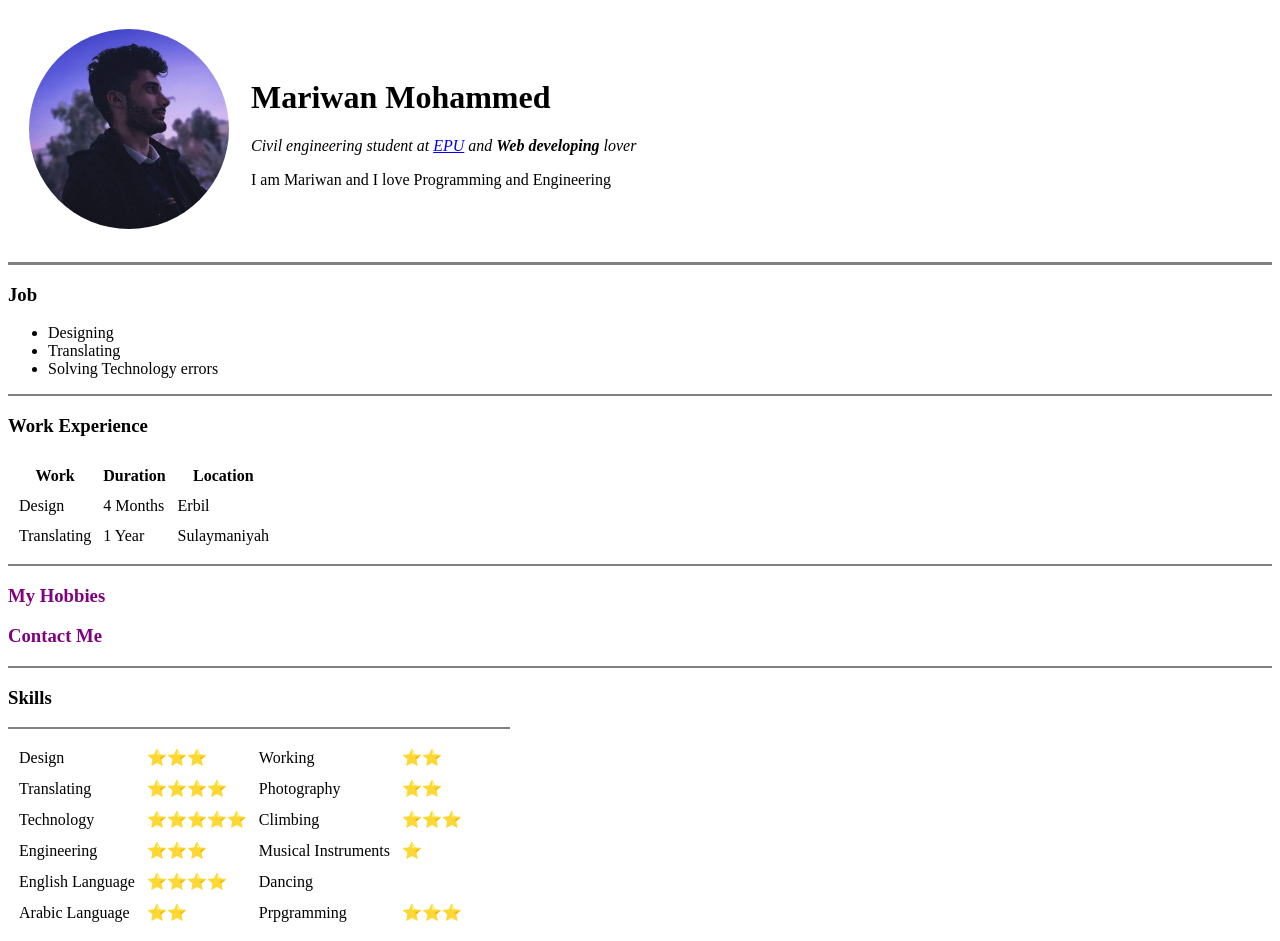
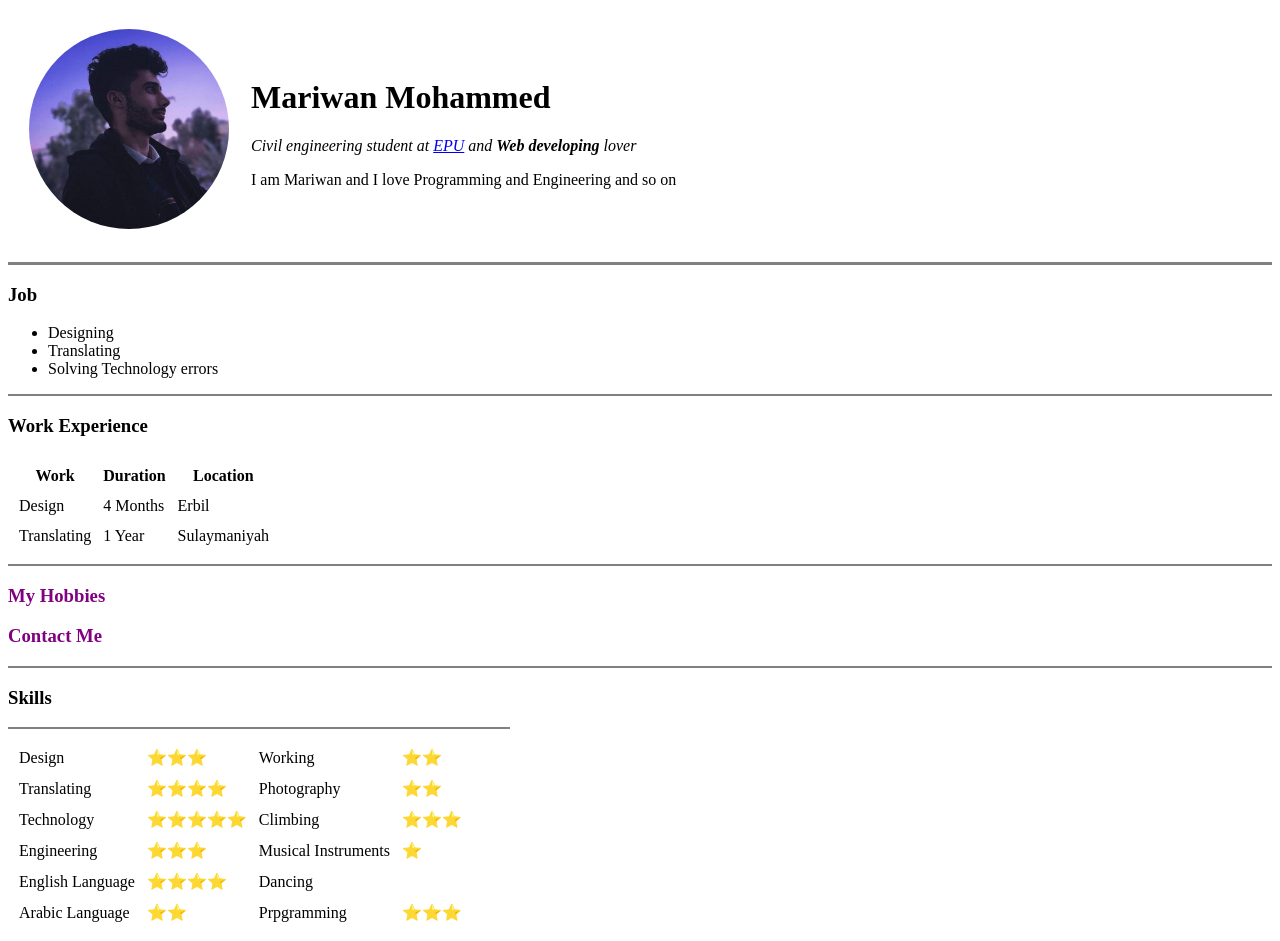
Before and after one commit to Mariwan007/cv, a plain HTML site: page index.html in a window 1280 px wide. Drawn offline with Linux system fonts and the light colour scheme.

Commit message:
add initial cv website files

```diff
--- a/index.html
+++ b/index.html
@@ -36,7 +36,7 @@ color: purple;
       <td><img src="images/malo.jpg" alt="Mariwan's Profile Picture" width="200px" height="200px"></td>
       <td>  <h1>Mariwan Mohammed</h1>
         <p><em>Civil engineering student at <a href="https://epu.edu.iq/">EPU</a> and <strong>Web developing</strong> lover</em></p>
-        <p>I am Mariwan and I love Programming and Engineering</p></td>
+        <p>I am Mariwan and I love Programming and Engineering and so on</p></td>
     </tr>
   </table>
 
```
